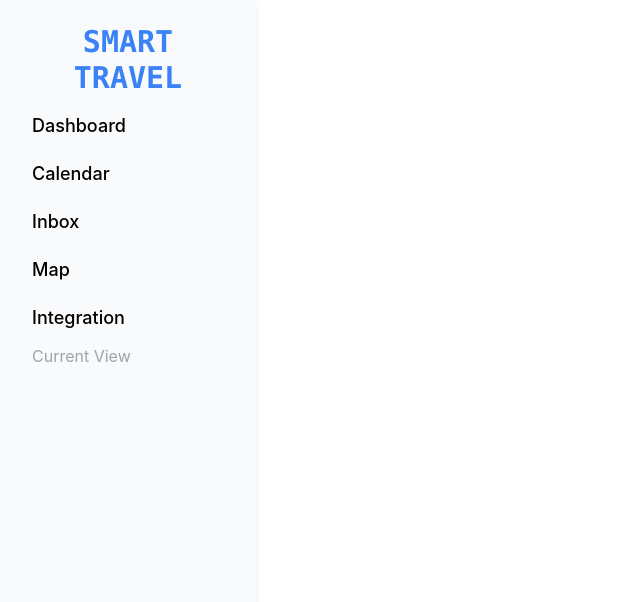
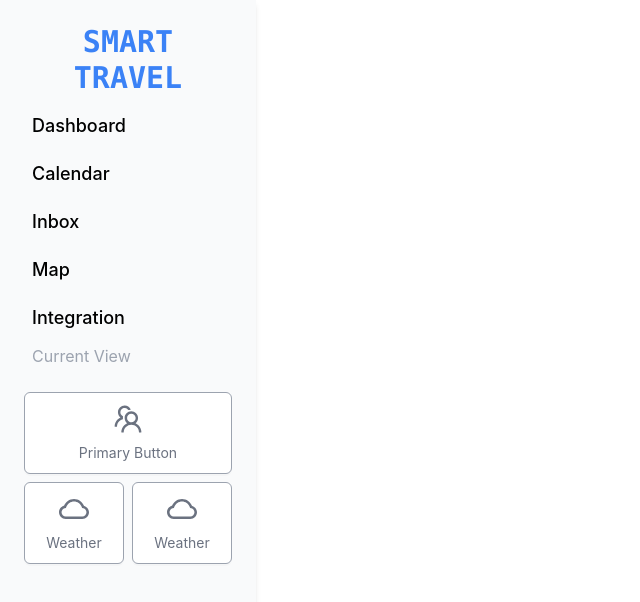
Before and after one commit to Urngoo/TravelSmarty, a React (Vite) app: page / in a window 1280 px wide. Shown: the top 602 px of the page, without its empty margins (0-640 px from the left). Built offline with nearby package versions, Linux system fonts and the light colour scheme.

Commit message:
sidebar 2 dahi version

```diff
--- a/package.json
+++ b/package.json
@@ -10,6 +10,7 @@
     "preview": "vite preview"
   },
   "dependencies": {
+    "antd": "^5.22.2",
     "react": "^18.3.1",
     "react-dom": "^18.3.1"
   },
--- a/src/dashboard/Sidebar.jsx
+++ b/src/dashboard/Sidebar.jsx
@@ -1,4 +1,7 @@
 import React from 'react';
+import { Button } from 'antd';
+import { TeamOutlined } from '@ant-design/icons';
+import { CloudOutlined } from '@ant-design/icons';
 
 const SideBar = () => {
   return (
@@ -24,7 +27,27 @@ const SideBar = () => {
               Integration
             </a></li>
           </ul>
-          <div className='text-gray-400 text-bold flex justify-start rounded  px-2 py-2'>Current View</div>
+          <div>
+            <div className='text-gray-400 text-bold flex justify-start rounded px-2 py-2'>Current View</div>
+            <div className='mt-4'>
+              <div className='flex justify-center'>
+              <Button type="default" className='flex flex-col justify-center text-gray-500 border-gray-400 w-full mb-2 py-10'>
+              <TeamOutlined className="text-3xl text-gray-500 "/>
+                <div>Primary Button</div>
+              </Button>
+              </div>
+              <div className='flex flex-row gap-2'>
+                <Button type="default" className='flex flex-col items-center text-gray-500 border-gray-400 w-full py-10'>
+                <CloudOutlined className="text-3xl text-gray-500" />
+                <div>Weather</div>
+                </Button>
+                <Button type="default" className='flex flex-col items-center text-gray-500 border-gray-400 w-full py-10'>
+                <CloudOutlined className="text-3xl text-gray-500 hover:text-blue-400" />
+                <div>Weather</div>
+                </Button>
+              </div>
+            </div>
+          </div>
       </div>
     </div>
   );
```
Also changed, not shown: 2 other files (tests, documents, lock files or other folders).
